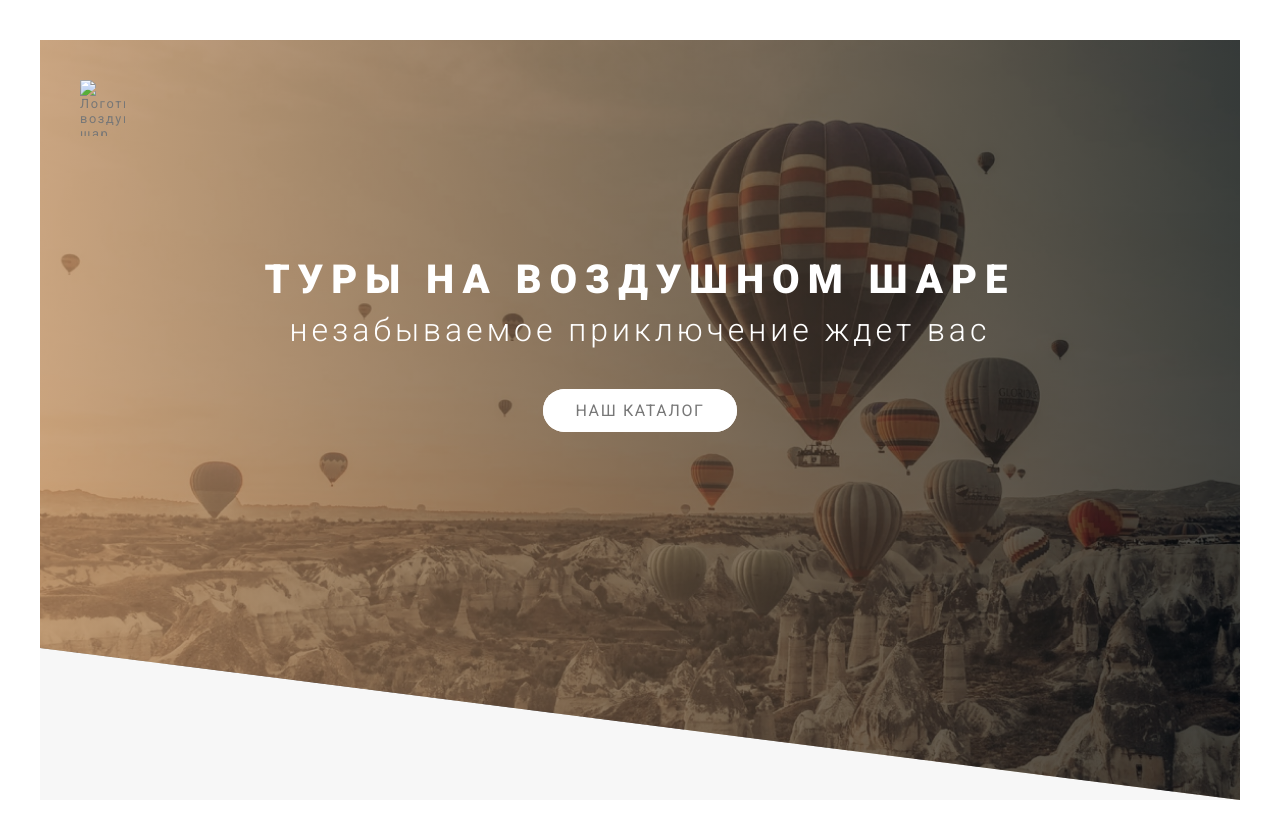
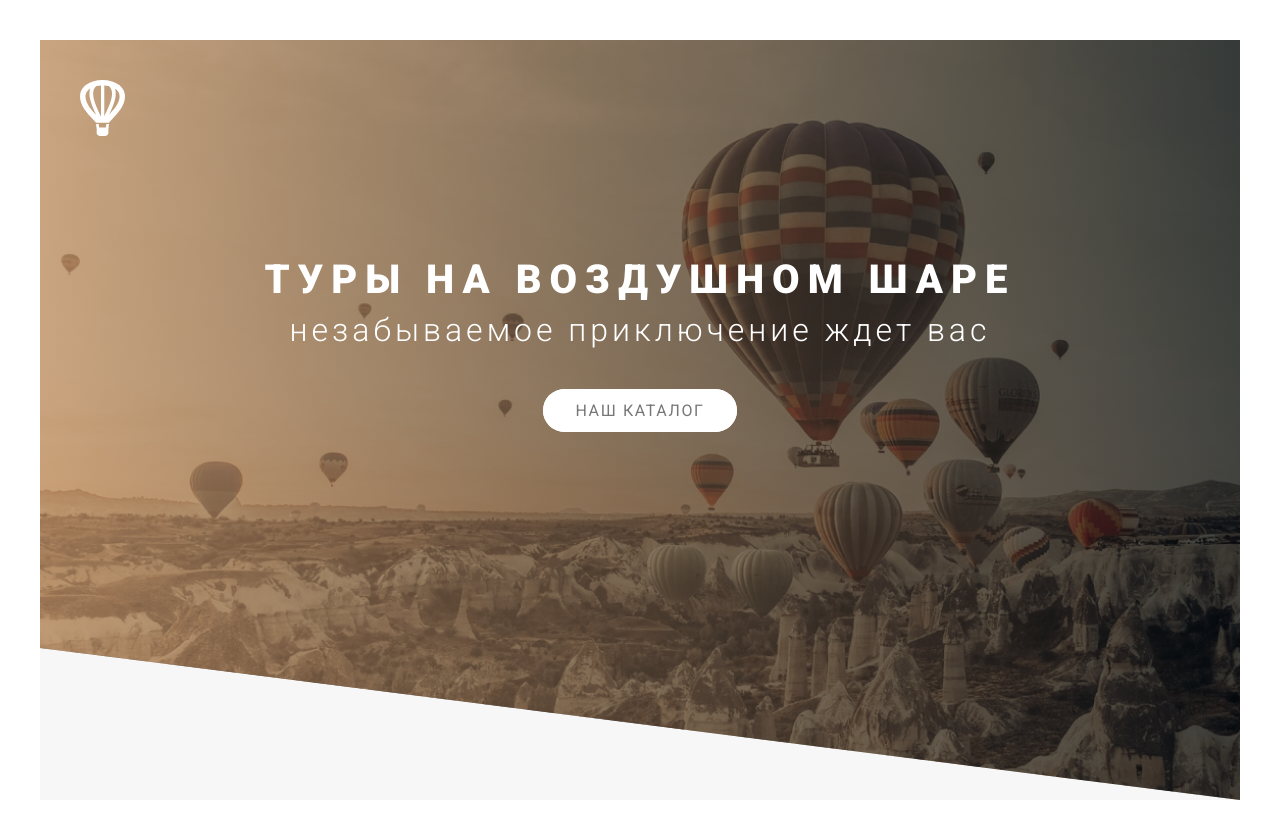
Before and after one commit to CrusaderDen/balloons, a plain HTML site: page index.html in a window 1280 px wide. Drawn offline with Linux system fonts and the light colour scheme; the site is published under a folder, as on GitHub Pages, so addresses that start at the root find nothing.

Commit message:
Update index.html

```diff
--- a/index.html
+++ b/index.html
@@ -20,7 +20,7 @@
     <div class="container">
       <header class="header">
         <img
-          src="/icons/Icon-logo.svg"
+          src="icons/Icon-logo.svg"
           alt="Логотип воздушный шар"
           class="header__logo"
         />
```
